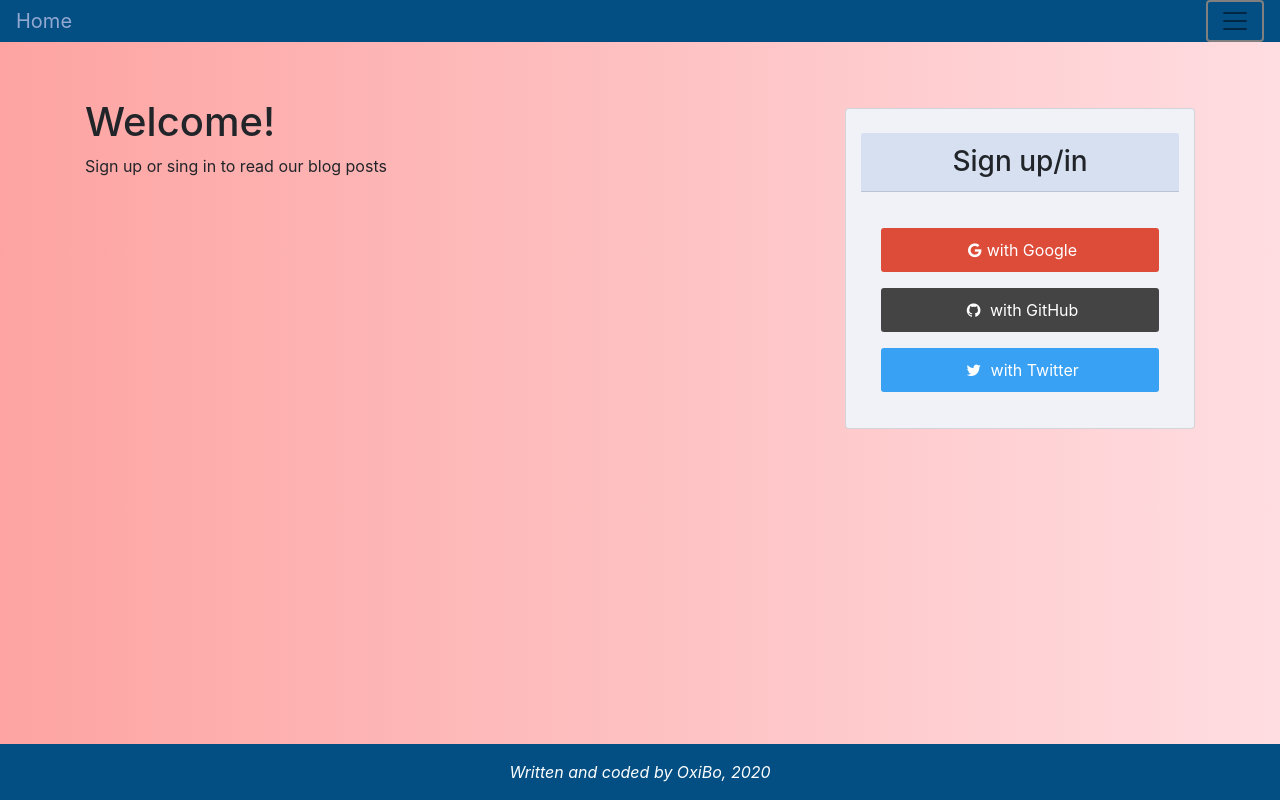
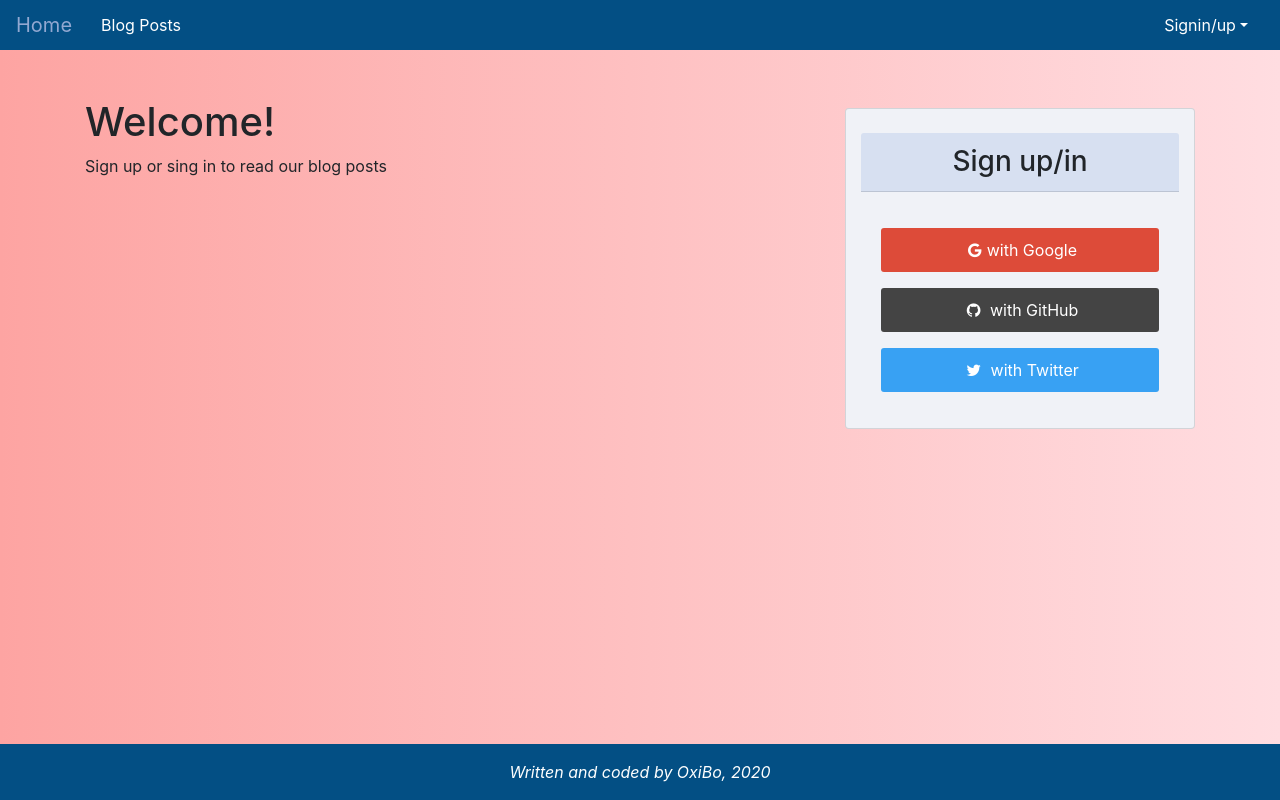
Before and after one commit to OxiBo/dev-blog-app, a React (Create React App) app in the folder client/: page / in a window 1280 px wide. Built offline with nearby package versions, Linux system fonts and the light colour scheme; no server answers.

Commit message:
Change header styles (breakponts for grid)

```diff
--- a/client/src/components/Header.js
+++ b/client/src/components/Header.js
@@ -1,3 +1,5 @@
+// TODO - make drop down for my posts, my drafts and new post
+
 import React, { Component } from "react";
 import { connect } from "react-redux";
 import { Link } from "react-router-dom";
@@ -52,8 +54,8 @@ class Header extends Component {
     return (
       <header>
         {/* navbar breakpoints - https://stackoverflow.com/questions/36405532/bootstrap-4-change-breakpoint-navbar
-        change to *navbar-expand-xsm for smaller screen*/}
-        <nav className="navbar navbar-expand-xsm navbar-light fixed-top">
+        change to *navbar-expand-xsm for smaller screen ??? change to lg for production*/}
+        <nav className="navbar navbar-expand-lg navbar-light fixed-top">
           <Link className="navbar-brand nav-item" to="/">
             Home
           </Link>
```
